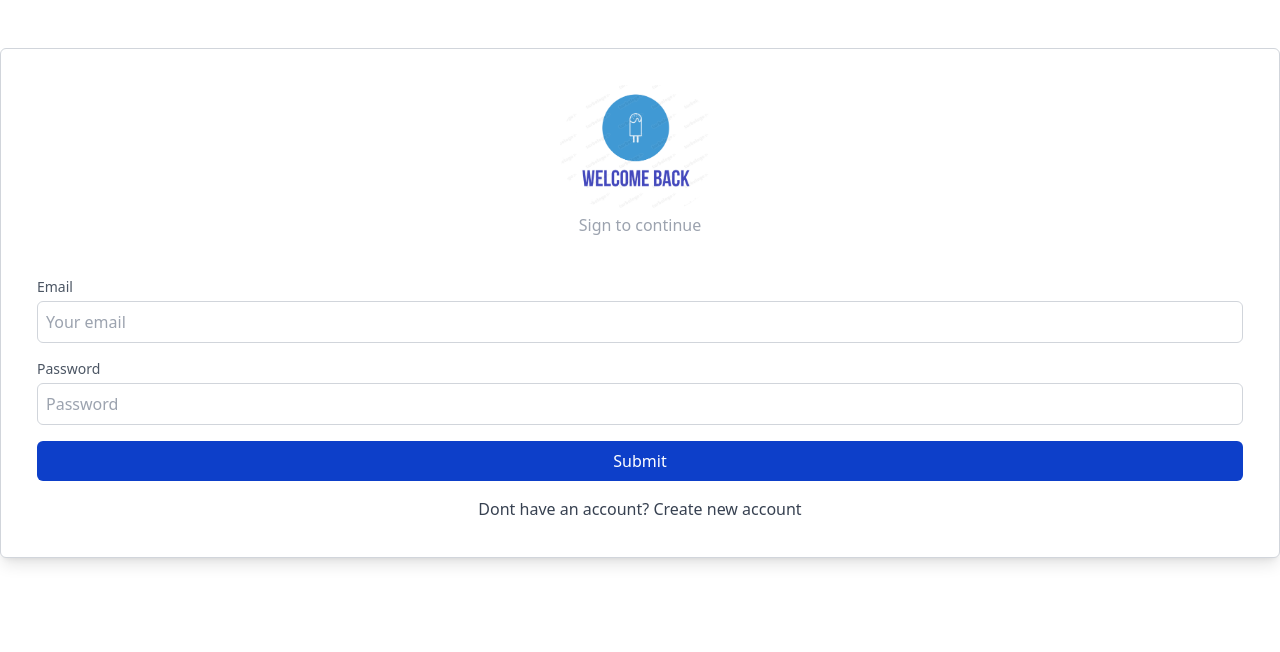
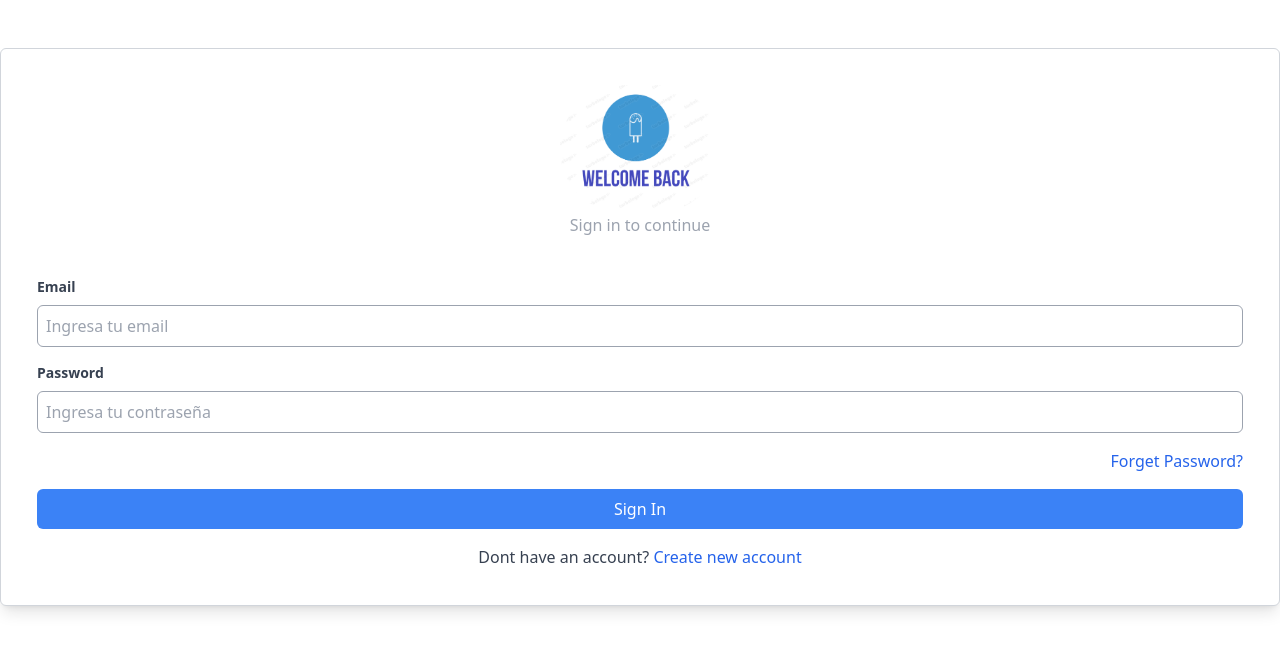
Before and after one commit to HerlanHerbasZubieta/myproyecttechnical, a Next.js app: page /pages/Login in a window 1280 px wide. Shown: the top 652 px of the page. Built offline with nearby package versions, Linux system fonts and the light colour scheme.

Commit message:
redux was implemented in the Login component

```diff
--- /dev/null
+++ b/app/pages/Login/LoginForm.jsx
@@ -0,0 +1,53 @@
+import Button from "@/components/Button";
+import InputField from "@/components/InputField";
+import Image from "next/image";
+import Link from "next/link";
+
+const LoginForm = ({ email, password, onInputChange, onSubmit }) => {
+  return (
+    <>
+      <div className="relative z-10 bg-white p-9 rounded-md shadow-lg border border-gray-300 mt-12 mb-12">
+        <div className="flex items-center justify-center">
+          <div className="w-40 rounded-full overflow-hidden">
+            <Image src="/images/logo.png" alt="Logo" width={150} height={150} />
+          </div>
+        </div>
+        <div className="mb-10 text-center">
+          <p className="text-gray-400">Sign in to continue</p>
+        </div>
+        <form>
+          <InputField
+            id="email"
+            label="Email"
+            type="email"
+            value={email}
+            onChange={onInputChange}
+            placeholder={"Ingresa tu email"}
+          />
+          <InputField
+            id="password"
+            label="Password"
+            type="password"
+            value={password}
+            onChange={onInputChange}
+            placeholder={"Ingresa tu contraseña"}
+          />
+          <p className="mt-4 mb-4 text-blue-600 text-right">
+            <Link href="/pages/SignUpPage">Forget Password?</Link>
+          </p>
+          <Button
+            onClick={onSubmit}
+            text="Sign In"
+            className="bg-blue-500 text-white p-2 rounded-md w-full"
+          />
+        </form>
+        <p className="mt-4 text-gray-700 text-center">
+          Dont have an account?{" "}
+          <Link href="/pages/SignUpPage" className="text-blue-600">Create new account</Link>
+        </p>
+      </div>
+    </>
+  );
+};
+
+export default LoginForm;
--- a/app/pages/Login/page.jsx
+++ b/app/pages/Login/page.jsx
@@ -1,44 +1,49 @@
-'use client'
-
-import Image from "next/image";
-import Link from "next/link";
-import Form from "@/components/Form/Form";
-import { loginFormFields } from "@/utils/LoginFormFields";
-import { useState } from "react";
+import React, { useEffect } from "react";
+import { useDispatch, useSelector } from "react-redux";
+import { saveEmail, savePassword } from "@/redux/slice";
+import { useRouter } from "next/navigation";
+import LoginForm from "./LoginForm";
 
 const LoginPage = () => {
+  const { email, password } = useSelector((state) => state.values);
+  const dispatch = useDispatch();
+  const router = useRouter();
 
-  const [data, setData] = useState({
-    email: '',
-    password: '',
-  });
-
-  const getInput = (e) => {
-    const { name, value } = e.target;
-    setData((prevData) => ({ ...prevData, [name]: value }));
+  const handleInputChange = (field, value) => {
+    switch (field) {
+      case "email":
+        dispatch(saveEmail(value));
+        break;
+      case "password":
+        dispatch(savePassword(value));
+        break;
+      default:
+        break;
+    }
   };
 
+  const handleSubmit = async (e) => {
+    e.preventDefault();
+    router.push("/pages/SignUpPage");
+  };
+
+  useEffect(() => {
+    dispatch(saveEmail(""));
+    dispatch(savePassword(""));
+
+    return () => {
+      dispatch(saveEmail(""));
+      dispatch(savePassword(""));
+    };
+  }, [dispatch]);
+
   return (
-    <>
-      <div className="relative z-10 bg-white p-9 rounded-md shadow-lg border border-gray-300 mt-12 mb-12">
-        <div className="flex items-center justify-center">
-          <div className="w-40 rounded-full overflow-hidden">
-            <Image src="/images/logo.png" alt="Logo" width={150} height={150} />
-          </div>
-        </div>
-        <div className="mb-10 text-center">
-          <p className="text-gray-400">Sign to continue</p>
-        </div>
-        <Form
-          formFields={loginFormFields}
-          data={data}
-          onInputChange={getInput}
-        />
-        <p className="mt-4 text-gray-700 text-center">
-          Dont have an account? <Link href="/pages/SignUpPage">Create new account</Link>
-        </p>
-      </div>
-    </>
+    <LoginForm
+      email={email}
+      password={password}
+      onInputChange={handleInputChange}
+      onSubmit={handleSubmit}
+    />
   );
 };
 
--- a/app/pages/SignUpPage/page.jsx
+++ b/app/pages/SignUpPage/page.jsx
@@ -5,30 +5,36 @@ import { useRouter } from 'next/navigation';
 import Link from 'next/link';
 import Image from 'next/image';
 import SplitBackground from '@/components/SplitBackground';
-import Form from '@/components/Form/Form';
 import { useState } from 'react';
-import { signUpFormFields } from '@/utils/SignUpFormFields';
 import { saveName, saveEmail, savePassword, savePhone, saveConfirmPassword } from '@/redux/slice';
 
 
 const SignUpPage = () => {
 
-  const { nameUser, email, password, phone } = useSelector((state) => state.values)
-  const dispath = useDispatch();
+  const { name, email, password, phone, confirmPassword } = useSelector((state) => state.values)
+  const dispatch = useDispatch();
+  const router = useRouter()
 
-
-
-  const [data, setData] = useState({
-    name: "",
-    email: "",
-    confirmPassword: "",
-    password: "",
-    phone: "",
-  });
-
-  const getInput = (e) => {
-    const { name, value } = e.target;
-    setData((prevData) => ({ ...prevData, [name]: value }));
+  const handleInputChange = (field, value) => {
+    switch (field) {
+      case 'name':
+        dispatch(saveName(value));
+        break;
+      case 'email':
+        dispatch(saveEmail(value));
+        break;
+      case 'password':
+        dispatch(savePassword(value));
+        break;
+      case 'phone':
+        dispatch(savePhone(value));
+        break;
+      case 'confirmPassword':
+        dispatch(saveConfirmPassword(value));
+        break;
+      default:
+        break;
+    }
   };
 
   const sendInput = async (e) => {
@@ -54,12 +60,83 @@ const SignUpPage = () => {
         <div className="flex items-center justify-center mb-4 md:mb-6">
           <Image src="/images/logo.png" alt="Logo" width={150} height={150} />
         </div>
-        <Form
-          formFields={signUpFormFields}
-          data={data}
-          onInputChange={getInput}
-          onSubmitAction={sendInput}
-        />
+        <form>
+          <div className="mb-4">
+            <label htmlFor="name" className="block text-gray-500 text-sm mb-2">
+              Name
+            </label>
+            <input
+              type="text"
+              id="name"
+              placeholder=""
+              value={name}
+              onChange={(e) => handleInputChange('name', e.target.value)}
+              className="p-2 w-full border border-gray-300 rounded-md focus:outline-none focus:ring focus:border-blue-300"
+            />
+          </div>
+
+          <div className="mb-4">
+            <label htmlFor="email" className="block text-gray-500 text-sm mb-2">
+              Email
+            </label>
+            <input
+              type="email"
+              id="email"
+              placeholder=""
+              value={email}
+              onChange={(e) => handleInputChange('email', e.target.value)}
+              className="p-2 w-full border border-gray-300 rounded-md"
+            />
+          </div>
+
+          <div className="mb-4">
+            <label htmlFor="phone" className="block text-gray-500 text-sm mb-2">
+              Phone
+            </label>
+            <input
+              type="tel"
+              id="phone"
+              placeholder=""
+              value={phone}
+              onChange={(e) => handleInputChange('phone', e.target.value)}
+              className="p-2 w-full border border-gray-300 rounded-md"
+            />
+          </div>
+
+          <div className="mb-4">
+            <label htmlFor="password" className="block text-gray-500 text-sm mb-2">
+              Password
+            </label>
+            <input
+              type="password"
+              id="password"
+              placeholder=""
+              value={password}
+              onChange={(e) => handleInputChange('password', e.target.value)}
+              className="p-2 w-full border border-gray-300 rounded-md"
+            />
+          </div>
+
+          <div className="mb-4">
+            <label htmlFor="confirmPassword" className="block text-gray-500 text-sm mb-2">
+              Confirm your password
+            </label>
+            <input
+              type="password"
+              id="confirmPassword"
+              placeholder=""
+              value={confirmPassword}
+              onChange={(e) => handleInputChange('confirmPassword', e.target.value)}
+              className="p-2 w-full border border-gray-300 rounded-md"
+            />
+          </div>
+
+          {/* Botón de envío */}
+          <button type="button" onClick={sendInput} className="bg-blue-500 text-white p-2 rounded-md w-full">
+            Sign Up
+          </button>
+        </form>
+
         <p className="mt-4 text-gray-700 text-center">
           Already have an account? <Link href="/Login">Login</Link>
         </p>
--- a/components/Button.jsx
+++ b/components/Button.jsx
@@ -1,10 +1,8 @@
 
-const Button = ({ children, bgColor }) => {
+const Button = ({ onClick, text, className }) => {
   return (
-    <button
-      className={`mt-4 bg-${bgColor} text-white p-2 rounded-md w-full`}
-    >
-      {children}
+    <button type="button" onClick={onClick} className={className}>
+      {text}
     </button>
   );
 };
--- a/components/Form/Form.jsx
+++ /dev/null
@@ -1,50 +0,0 @@
-import React from "react";
-import PropTypes from "prop-types";
-import Button from "../Button";
-import registerUser from "@/service/RegistrationService";
-import { useRouter } from "next/navigation";
-
-const Form = ({ formFields, data, onInputChange }) => {
-  const router = useRouter();
-  const onSubmit = async (e) => {
-    e.preventDefault();
-    await registerUser(data);
-    router.push("/");
-  };
-
-  return (
-    <form onSubmit={onSubmit} className="space-y-4">
-      {formFields.map((field) => (
-        <div key={field.id} className="mb-4">
-          <label
-            htmlFor={field.id}
-            className="block text-sm font-medium text-gray-600"
-          >
-            {field.label}
-          </label>
-          <input
-            type={field.type}
-            id={field.id}
-            name={field.name}
-            value={data[field.name]}
-            onChange={onInputChange}
-            placeholder={field.placeholder}
-            className="mt-1 p-2 border border-gray-300 rounded-md w-full"
-          />
-        </div>
-      ))}
-      <Button bgColor="[#0d3fc9]" textColor="white">
-        Submit
-      </Button>
-    </form>
-  );
-};
-
-Form.propTypes = {
-  formFields: PropTypes.array.isRequired,
-  data: PropTypes.object.isRequired,
-  onInputChange: PropTypes.func.isRequired,
-  onSubmitAction: PropTypes.func.isRequired,
-};
-
-export default Form;
--- /dev/null
+++ b/components/InputField.jsx
@@ -0,0 +1,21 @@
+
+
+const InputField = ({ id, label, type, value, onChange, placeholder }) => {
+  return (
+    <div className="mb-4">
+      <label htmlFor={id} className="block text-gray-700 font-bold text-sm mb-2">
+        {label}
+      </label>
+      <input
+        type={type}
+        id={id}
+        placeholder={placeholder}
+        value={value}
+        onChange={(e) => onChange(id, e.target.value)}
+        className="p-2 w-full border border-gray-400 rounded-md"
+      />
+    </div>
+  );
+};
+
+export default InputField;
--- a/utils/LoginFormFields.js
+++ /dev/null
@@ -1,7 +0,0 @@
-
-const loginFormFields = [
-    { label: 'Email', type: 'email', id: 'email', name: 'email', placeholder: 'Your email' },
-    { label: 'Password', type: 'password', id: 'password', name: 'password', placeholder: 'Password' },
-  ];
-
-  export { loginFormFields };
```
Also changed, not shown: utils/SignUpFormFields.js (deleted, +0 -10 lines).
